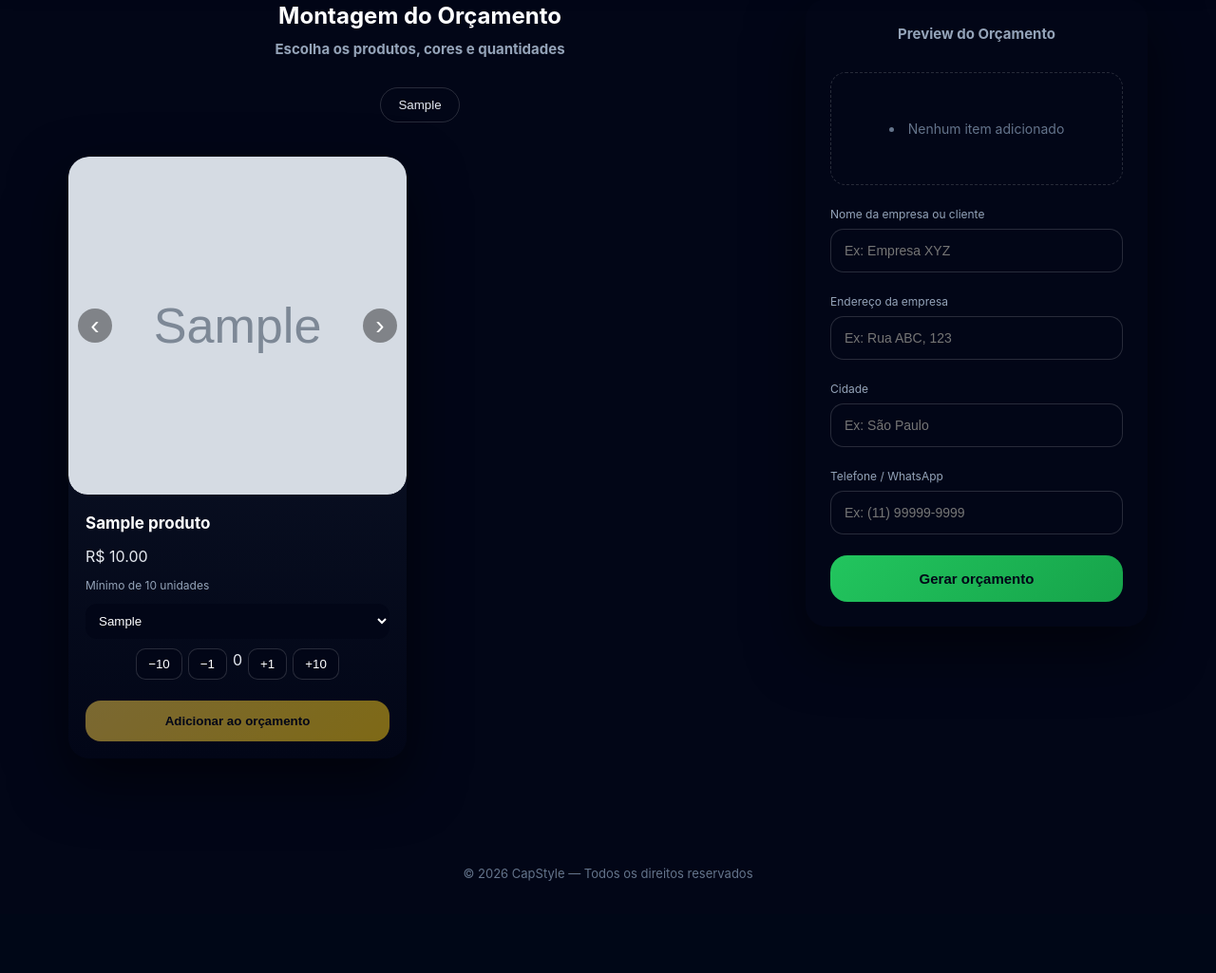
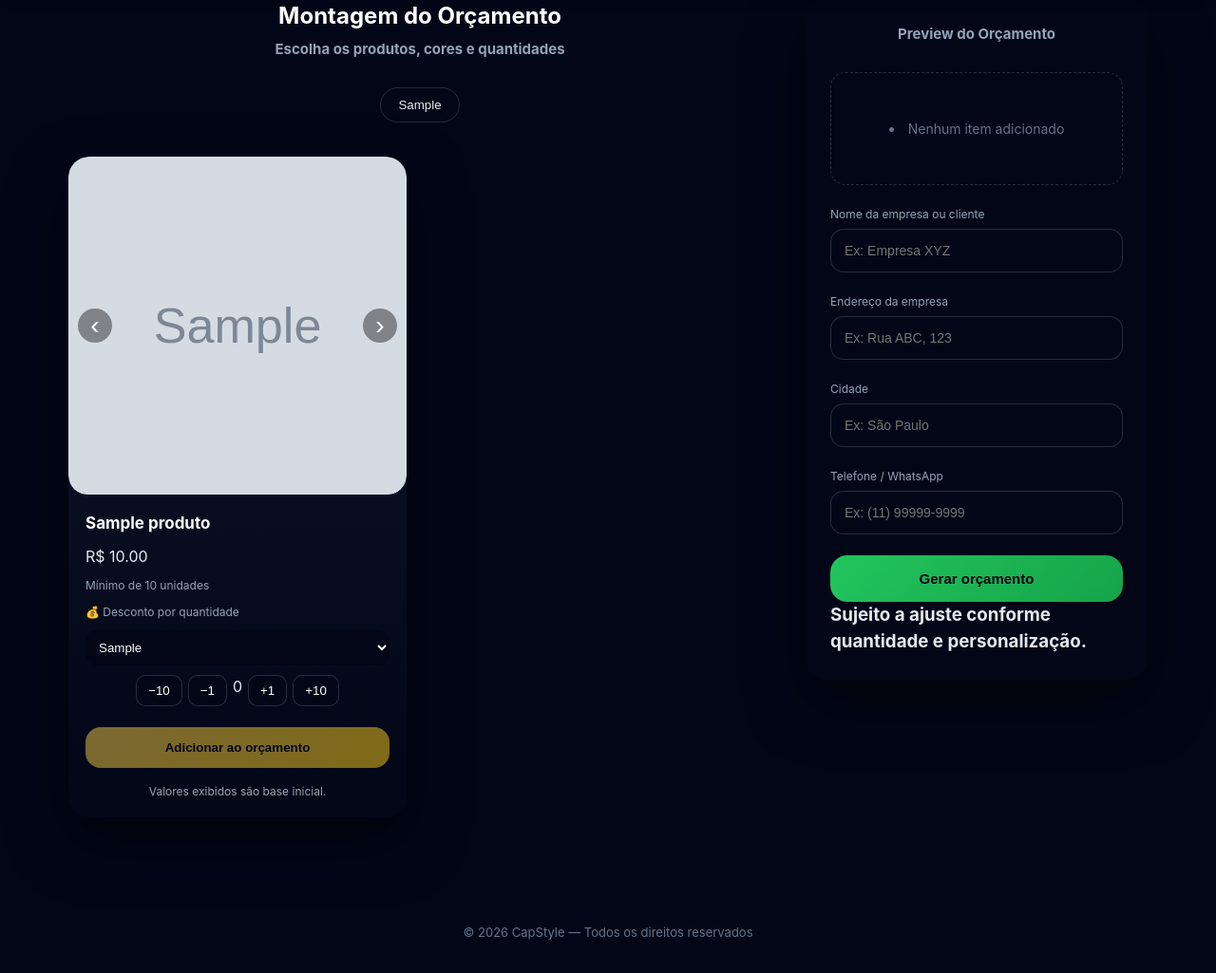
Before and after one commit to felipeoliver9821-cyber/CapStyle, a Flask app: page /pedido in a window 1280 px wide. Shown: the part 178-1203 px from the top of the page at 95% size. Before the commit the page ends 1106 px from the top, so only its background shows below. Run offline with Flask 3, Linux system fonts and the light colour scheme; tables that the repository leaves empty hold one stand-in row (values such as "Sample post"); grey boxes marked "Sample" are stand-in pictures.

Commit message:
resolvido erros de regra de negocio, e implementado novo layout

```diff
--- a/static/css/home.css
+++ b/static/css/home.css
@@ -364,6 +364,13 @@ body {
 .minimo-info {
     font-size: 12px;
     color: #94a3b8;
+}
+
+.aviso-valor {
+    color: #9ca3af;
+    font-size: 0.75rem;
+    margin-top: 6px;
+    text-align: center;
 }
 
 .select-cor {
--- a/static/css/pedido.css
+++ b/static/css/pedido.css
@@ -264,6 +264,13 @@ html {
         font-size: 20px;
     }
 
+    .pedido-orcamento h3 {
+        font-size: 14px;
+        opacity: 0.5;
+        text-align: center;
+        justify-content: center;
+    }
+
     .dados-cliente input {
         padding: 16px;
         font-size: 16px;
--- a/static/js/home.js
+++ b/static/js/home.js
@@ -85,6 +85,7 @@ function renderizarProdutos() {
             <h3>${produto.nome}</h3>
             <span class="preco-produto">R$ ${produto.valor.toFixed(2)}</span> <!-- NOVO -->
             <span class="minimo-info">Mínimo de 10 unidades por pedido</span>
+            <span class="minimo-info">💰 Desconto por quantidade</span>
         `;
 
 
@@ -122,6 +123,9 @@ function renderizarProdutos() {
         btn.textContent = "Solicitar orçamento";
         btn.disabled = qtd < 10;
 
+        /* ===== AVISO DE VALOR ===== */
+        const avisoValor = document.createElement("span"); avisoValor.className = "aviso-valor"; avisoValor.textContent = "Valores exibidos são base inicial.";
+
         btn.onclick = () => {
             const corSelecionada = produto.cores[imagemIndex[produto.nome]];
 
@@ -142,7 +146,7 @@ function renderizarProdutos() {
         };
 
         /* ===== ADIÇÕES AO DOM (ESTAVA FALTANDO) ===== */
-        info.append(selectCor, controles, btn);
+        info.append(selectCor, controles, btn, avisoValor);
         li.append(imagensWrap, info);
         lista.appendChild(li);
     });
--- a/static/js/pedido.js
+++ b/static/js/pedido.js
@@ -175,6 +175,7 @@ function renderizarProdutosPedido() {
             <h3>${produto.nome}</h3>
             <span class="preco-produto">R$ ${produto.valor.toFixed(2)}</span>
             <span class="minimo-info">Mínimo de 10 unidades</span>
+            <span class="minimo-info">💰 Desconto por quantidade</span>
         `;
 
 
@@ -210,7 +211,10 @@ function renderizarProdutosPedido() {
         btnAdd.disabled = qtd < 10;
         btnAdd.onclick = () => adicionarItem(produto);
 
-        info.append(selectCor, controles, btnAdd);
+        /* ===== AVISO DE VALOR ===== */
+        const avisoValor = document.createElement("span"); avisoValor.className = "aviso-valor"; avisoValor.textContent = "Valores exibidos são base inicial.";
+
+        info.append(selectCor, controles, btnAdd, avisoValor);
         li.append(imagensWrap, info);
         lista.appendChild(li);
     });
@@ -282,8 +286,8 @@ window.enviarPedido = async function () {
 
 // ================= ENVIAR WHATSAPP =================
 function enviarWhatsApp(id, urlImagem) {
-    const numero = "5512991306213";
-    const mensagem = `Orçamento ${id} gerado: ${urlImagem}`;
+    const numero = "556294536745";
+    const mensagem = "Olá! Segue o seu Orçamento (${id}). Você pode visualizar os detalhes no link abaixo: ${urlImagem}";
     window.open(
         `https://wa.me/${numero}?text=${encodeURIComponent(mensagem)}`,
         "_blank"
--- a/templates/pedido.html
+++ b/templates/pedido.html
@@ -95,6 +95,8 @@
                 Gerar orçamento
             </button>
 
+            <h3>Sujeito a ajuste conforme quantidade e personalização.</h3>
+
         </aside>
 
     </div>
```
Also changed, not shown: static/images/orcamento.png.
